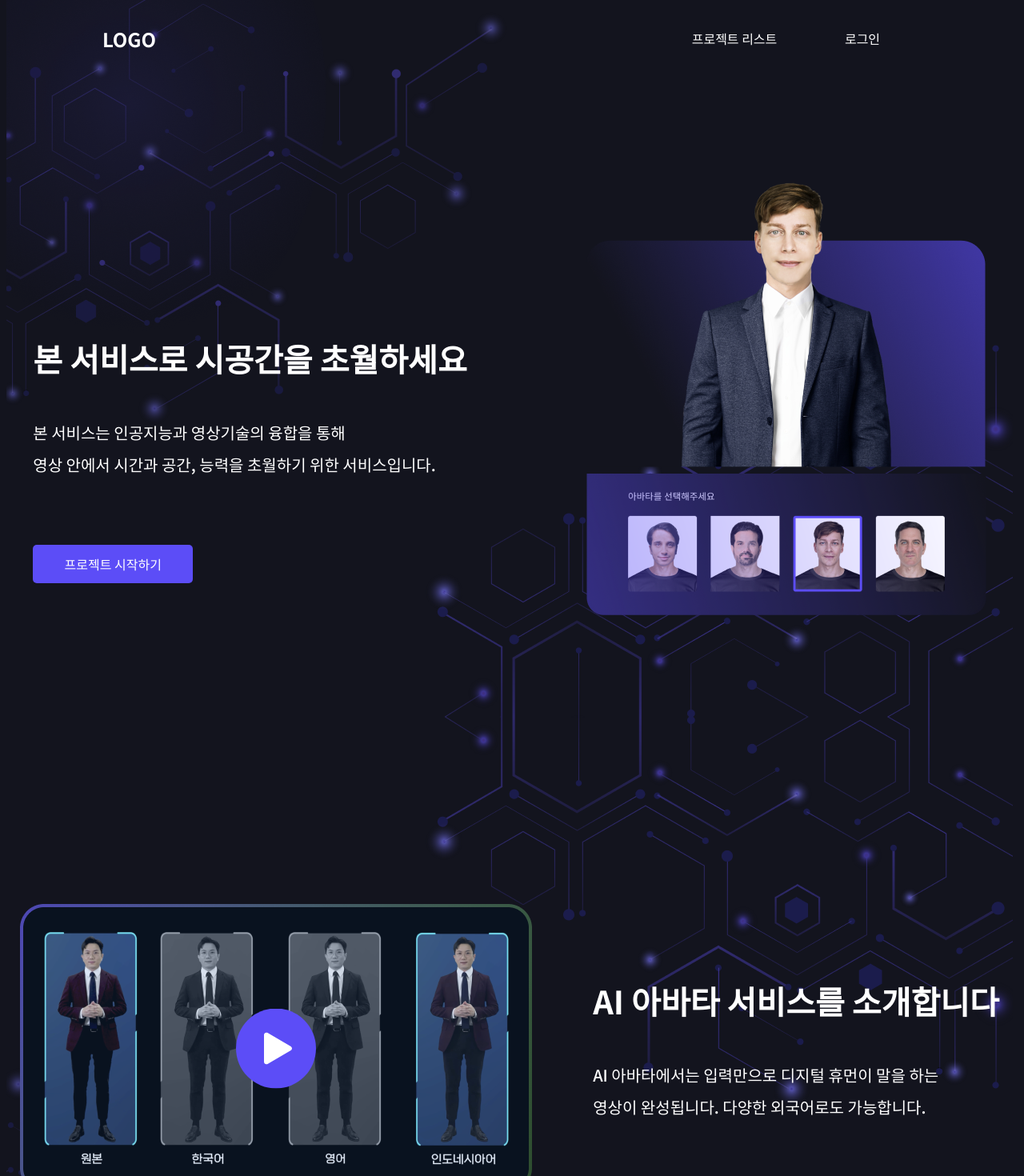
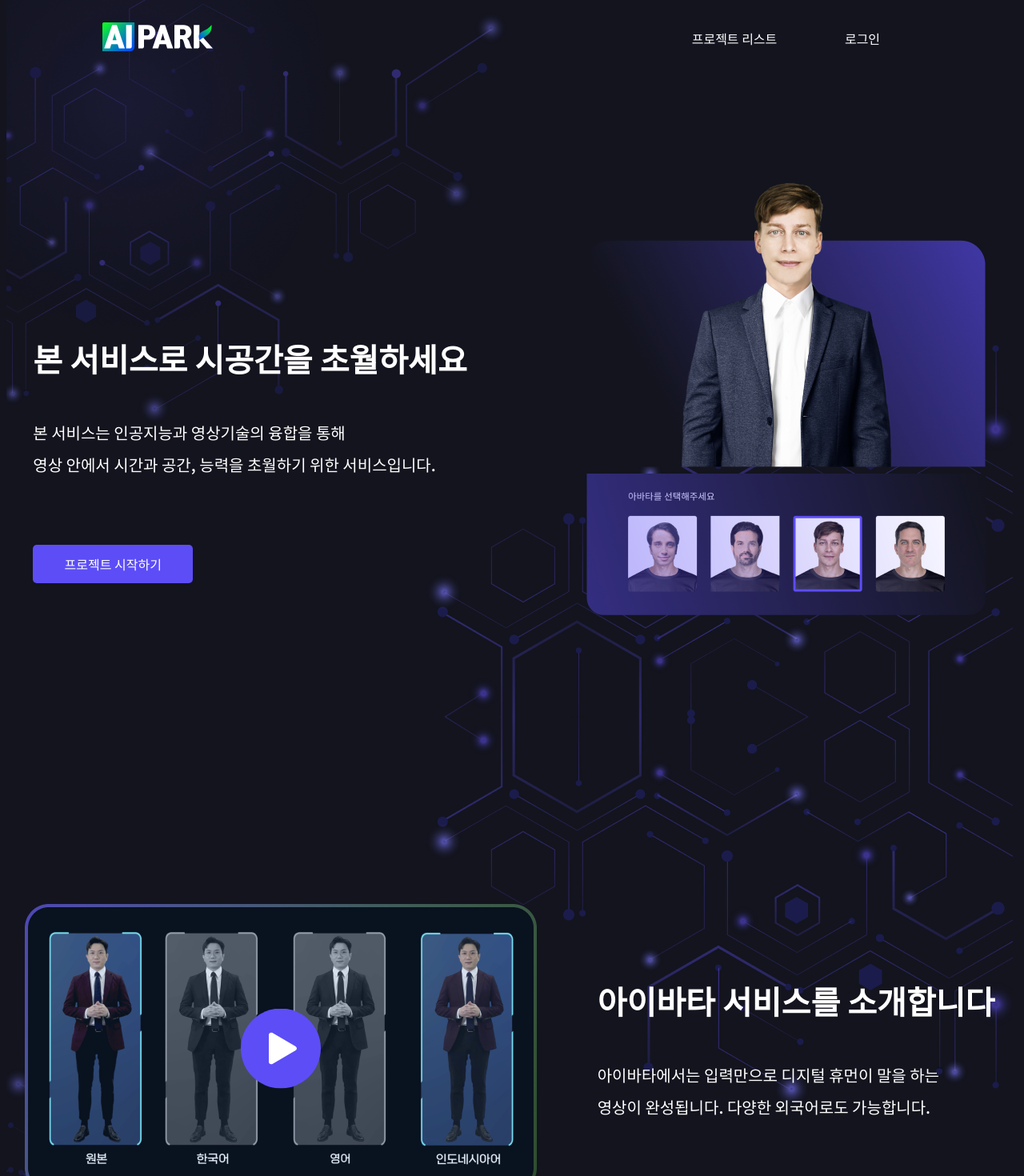
Before and after one commit to FC-final-project-team7/just-try-eat-ai-video-FE, a React (Vite) app: page / in a window 1280 px wide. Shown: the top 1470 px of the page at 80% size. Built offline with nearby package versions, Linux system fonts and the light colour scheme; what object-typed would draw is missing.

Commit message:
style: Restore logo & service name

```diff
--- a/src/components/Footer/index.tsx
+++ b/src/components/Footer/index.tsx
@@ -1,6 +1,6 @@
 import * as S from './style';
 
-// import logo from '~/assets/icons/logo-footer.svg';
+import logo from '~/assets/icons/logo-footer.svg';
 import homeImg from '~/assets/images/footer-link-home.png';
 import youtubeImg from '~/assets/images/footer-link-youtube.png';
 import teamImg from '~/assets/images/footer-link-team.png';
@@ -8,8 +8,8 @@ import teamImg from '~/assets/images/footer-link-team.png';
 const Footer = () => {
   return (
     <S.FootetContainer>
-      <div>LOGO</div>
-      {/* <img src={logo} alt="logo" /> */}
+      {/* <div>LOGO</div> */}
+      <img src={logo} alt="logo" />
       <S.FooterWrapper>
         <S.InfoArea>
           <p>대표 홍길동 &nbsp;&nbsp; | &nbsp;&nbsp; 전화번호 02-1234-5678</p>
--- a/src/components/GNB/index.tsx
+++ b/src/components/GNB/index.tsx
@@ -9,7 +9,7 @@ import FilledButton from '~/components/Buttons/FilledButton';
 import TitleInput from './TitleInput';
 import Dropdown from './Dropdown';
 
-// import logo from '~/assets/icons/logo.svg';
+import logo from '~/assets/icons/logo.svg';
 import profile from '~/assets/icons/profile.svg';
 import { ReactComponent as DropdownUp } from '~/assets/icons/dropdown-up.svg';
 import { ReactComponent as DropdownDown } from '~/assets/icons/dropdown-down.svg';
@@ -28,8 +28,8 @@ const GNB = () => {
   return (
     <S.GNBContainer>
       <Link to={pagesTo.main}>
-        <h2>LOGO</h2>
-        {/* <img src={logo} alt="logo" /> */}
+        {/* <h2>LOGO</h2> */}
+        <img src={logo} alt="logo" />
       </Link>
       {/* TODO 아바타 페이지도 추가 */}
       {location === pagesTo.text(id) && (
--- a/src/pages/Main/index.tsx
+++ b/src/pages/Main/index.tsx
@@ -18,7 +18,7 @@ import processText2 from '~/assets/images/process-text-2.svg';
 import processAvartar from '~/assets/images/process-avatar.svg';
 import processCheck from '~/assets/images/process-check.svg';
 import processCloud from '~/assets/images/process-cloud.svg';
-// import processLogo from '~/assets/images/process-logo.svg';
+import processLogo from '~/assets/images/process-logo.svg';
 import partners from '~/assets/images/partners.png';
 import hexagonImg1 from '~/assets/images/hexagon-1.png';
 import hexagonImg2 from '~/assets/images/hexagon-2.png';
@@ -70,9 +70,9 @@ const MainPage = () => {
           </S.VideoImgBlock>
         )}
         <S.LeftTextGroup>
-          <S.Title>AI 아바타 서비스를 소개합니다</S.Title>
+          <S.Title>아이바타 서비스를 소개합니다</S.Title>
           <S.Description>
-            AI 아바타에서는 입력만으로 디지털 휴먼이 말을 하는 <br />
+            아이바타에서는 입력만으로 디지털 휴먼이 말을 하는 <br />
             영상이 완성됩니다. 다양한 외국어로도 가능합니다.
           </S.Description>
         </S.LeftTextGroup>
@@ -214,7 +214,7 @@ const MainPage = () => {
           </S.SecondProcessGroup>
           <S.ProcessLogoBlock>
             <S.ProcessLogoTitle>무한한 영상세계</S.ProcessLogoTitle>
-            {/* <img src={processLogo} alt="logo" /> */}
+            <img src={processLogo} alt="logo" />
           </S.ProcessLogoBlock>
         </S.ProcessBg>
       </S.ProcessSection>
```
